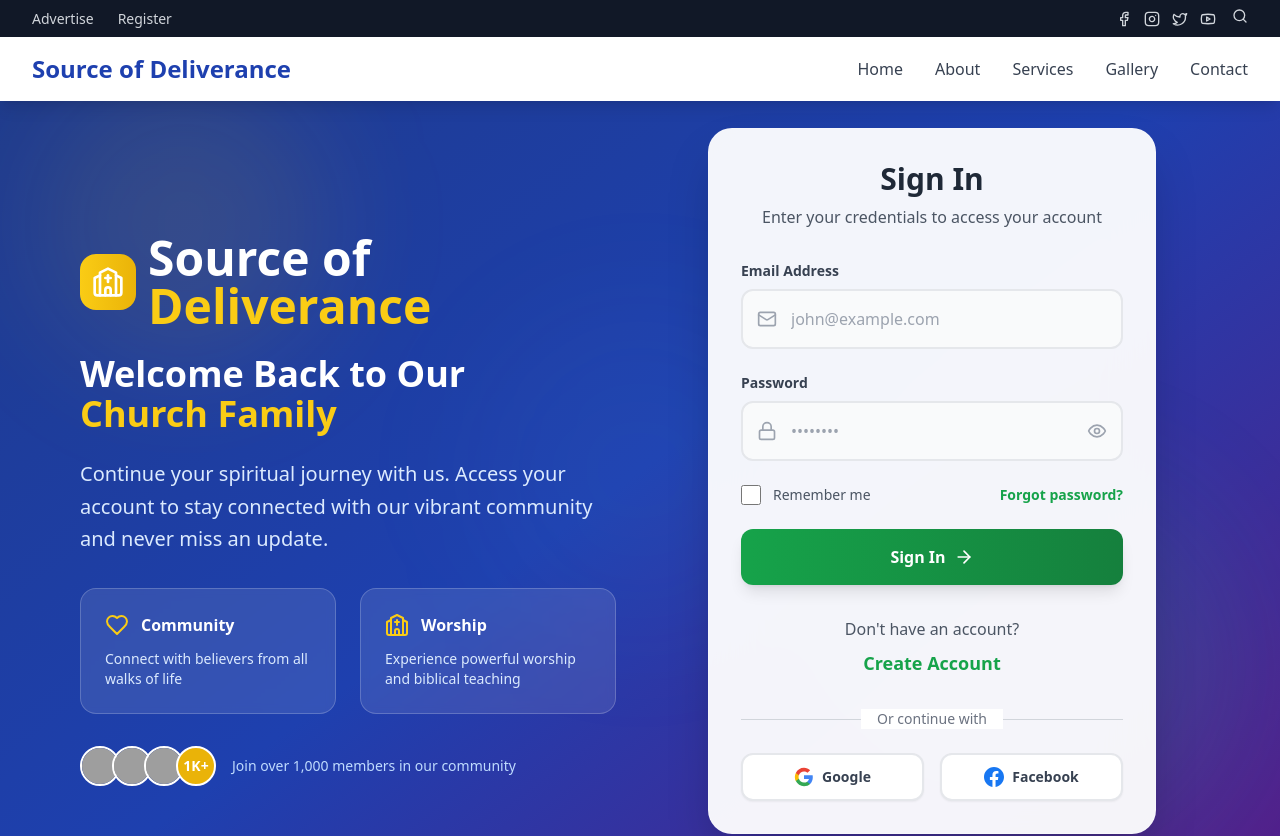
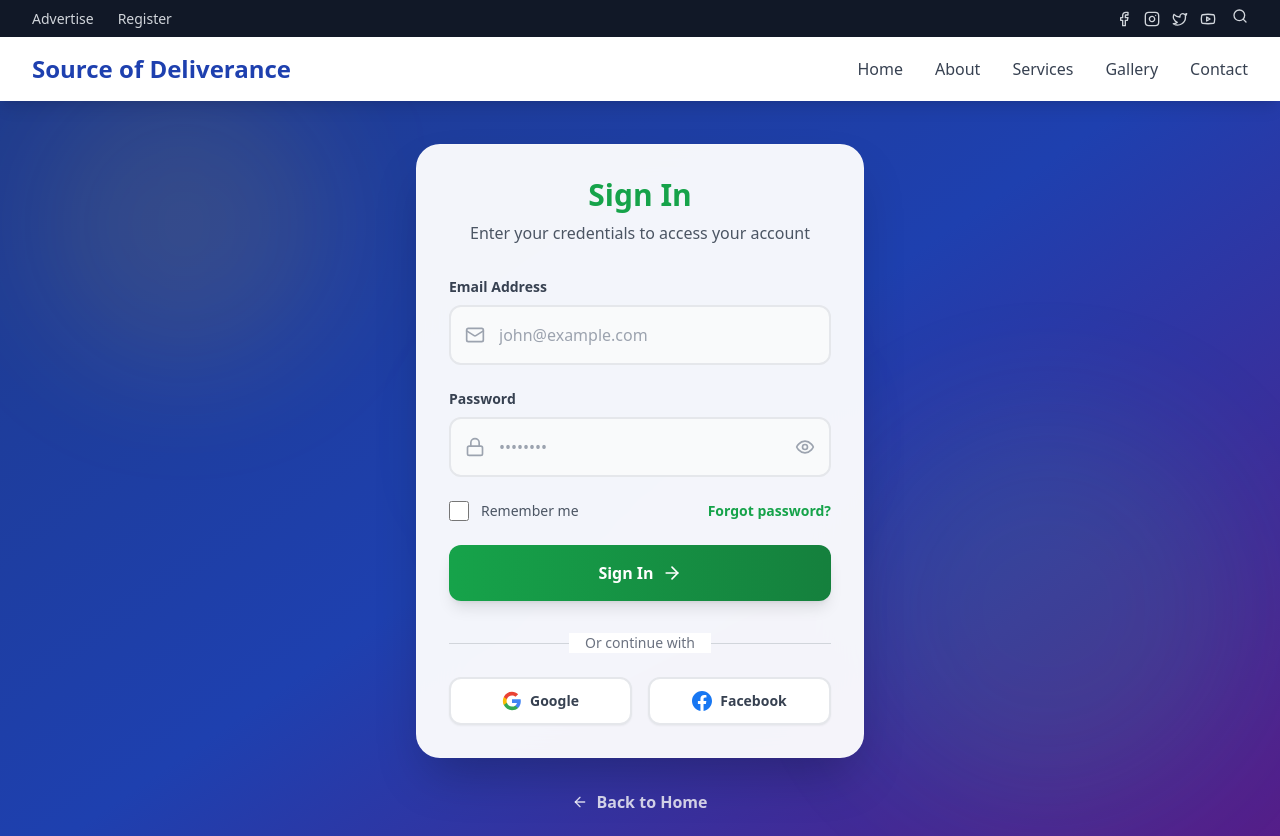
Before and after one commit to Guy1-cmd/Source-of-Deliverance, a React (Vite) app: page /login in a window 1280 px wide. Shown: the top 836 px of the page. Built offline with nearby package versions, Linux system fonts and the light colour scheme; grey boxes are pictures that could not be loaded.

Commit message:
Simplify Login Form - Sign In Only

```diff
--- a/src/pages/Login.tsx
+++ b/src/pages/Login.tsx
@@ -1,19 +1,14 @@
 import React, { useState } from 'react';
 import { Link } from 'react-router-dom';
-import { Eye, EyeOff, Mail, Lock, User, ArrowRight, CheckCircle, Church, Heart } from 'lucide-react';
+import { Eye, EyeOff, Mail, Lock, ArrowRight, CheckCircle } from 'lucide-react';
 
 const Login = () => {
-  const [isLogin, setIsLogin] = useState(true);
   const [showPassword, setShowPassword] = useState(false);
-  const [showConfirmPassword, setShowConfirmPassword] = useState(false);
   const [isSubmitted, setIsSubmitted] = useState(false);
 
   const [formData, setFormData] = useState({
-    firstName: '',
-    lastName: '',
     email: '',
     password: '',
-    confirmPassword: '',
     rememberMe: false
   });
 
@@ -34,27 +29,11 @@ const Login = () => {
     setTimeout(() => {
       setIsSubmitted(false);
       setFormData({
-        firstName: '',
-        lastName: '',
         email: '',
         password: '',
-        confirmPassword: '',
         rememberMe: false
       });
     }, 3000);
-  };
-
-  const toggleForm = () => {
-    setIsLogin(!isLogin);
-    setFormData({
-      firstName: '',
-      lastName: '',
-      email: '',
-      password: '',
-      confirmPassword: '',
-      rememberMe: false
-    });
-    setIsSubmitted(false);
   };
 
   return (
@@ -66,79 +45,14 @@ const Login = () => {
         <div className="absolute top-1/2 left-1/2 transform -translate-x-1/2 -translate-y-1/2 w-80 h-80 bg-blue-400/5 rounded-full blur-3xl"></div>
       </div>
 
-      <div className="relative z-10 max-w-6xl mx-auto px-4 py-12">
-        <div className="grid lg:grid-cols-2 gap-12 items-center">
-          {/* Left Side - Welcome Content */}
-          <div className="text-white space-y-8">
-            <div className="space-y-6">
-              <div className="flex items-center space-x-3">
-                <div className="bg-gradient-to-r from-yellow-400 to-yellow-500 p-3 rounded-2xl">
-                  <Church className="w-8 h-8 text-white" />
-                </div>
-                <h1 className="text-4xl lg:text-5xl font-bold">
-                  Source of <span className="text-yellow-400">Deliverance</span>
-                </h1>
-              </div>
-
-              <h2 className="text-3xl lg:text-4xl font-bold leading-tight">
-                {isLogin ? 'Welcome Back to Our' : 'Join Our Growing'}
-                <span className="block text-yellow-400">Church Family</span>
-              </h2>
-
-              <p className="text-xl text-blue-100 leading-relaxed">
-                {isLogin
-                  ? 'Continue your spiritual journey with us. Access your account to stay connected with our vibrant community and never miss an update.'
-                  : 'Become part of a loving community where faith grows, friendships flourish, and miracles happen every day.'
-                }
-              </p>
-            </div>
-
-            <div className="grid grid-cols-1 sm:grid-cols-2 gap-6">
-              <div className="bg-white/10 backdrop-blur-sm rounded-2xl p-6 border border-white/20">
-                <div className="flex items-center space-x-3 mb-3">
-                  <Heart className="w-6 h-6 text-yellow-400" />
-                  <h3 className="font-semibold">Community</h3>
-                </div>
-                <p className="text-blue-100 text-sm">Connect with believers from all walks of life</p>
-              </div>
-
-              <div className="bg-white/10 backdrop-blur-sm rounded-2xl p-6 border border-white/20">
-                <div className="flex items-center space-x-3 mb-3">
-                  <Church className="w-6 h-6 text-yellow-400" />
-                  <h3 className="font-semibold">Worship</h3>
-                </div>
-                <p className="text-blue-100 text-sm">Experience powerful worship and biblical teaching</p>
-              </div>
-            </div>
-
-            <div className="flex items-center space-x-4 text-blue-200">
-              <div className="flex -space-x-2">
-                <img className="w-10 h-10 rounded-full border-2 border-white" src="https://images.pexels.com/photos/2379004/pexels-photo-2379004.jpeg?auto=compress&cs=tinysrgb&w=100&h=100&dpr=2" alt="Member" />
-                <img className="w-10 h-10 rounded-full border-2 border-white" src="https://images.pexels.com/photos/3763188/pexels-photo-3763188.jpeg?auto=compress&cs=tinysrgb&w=100&h=100&dpr=2" alt="Member" />
-                <img className="w-10 h-10 rounded-full border-2 border-white" src="https://images.pexels.com/photos/2182970/pexels-photo-2182970.jpeg?auto=compress&cs=tinysrgb&w=100&h=100&dpr=2" alt="Member" />
-                <div className="w-10 h-10 rounded-full border-2 border-white bg-yellow-500 flex items-center justify-center text-white font-bold text-sm">
-                  1K+
-                </div>
-              </div>
-              <span className="text-sm">Join over 1,000 members in our community</span>
-            </div>
-          </div>
-
-          {/* Right Side - Form */}
+      <div className="relative z-10 flex items-center justify-center min-h-screen px-4 py-12">
         <div className="w-full max-w-md mx-auto">
           {/* Success Message */}
           {isSubmitted && (
             <div className="bg-gradient-to-r from-green-500 to-green-600 rounded-2xl p-8 text-center mb-8 text-white shadow-2xl">
               <CheckCircle className="w-16 h-16 mx-auto mb-4" />
-                <h3 className="text-2xl font-bold mb-2">
-                  {isLogin ? 'Welcome Back!' : 'Welcome to Our Family!'}
-                </h3>
-                <p className="text-green-100">
-                  {isLogin
-                    ? 'You have been successfully logged in.'
-                    : 'Your account has been created. Welcome to our church family!'
-                  }
-                </p>
+              <h3 className="text-2xl font-bold mb-2">Welcome Back!</h3>
+              <p className="text-green-100">You have been successfully logged in.</p>
             </div>
           )}
 
@@ -146,60 +60,15 @@ const Login = () => {
           {!isSubmitted && (
             <div className="bg-white/95 backdrop-blur-xl rounded-3xl shadow-2xl p-8 border border-white/20">
               <div className="text-center mb-8">
-                  <h3 className="text-3xl font-bold text-gray-800 mb-2">
-                    {isLogin ? 'Sign In' : 'Create Account'}
+                <h3 className="text-3xl font-bold text-green-600 mb-2">
+                  Sign In
                 </h3>
                 <p className="text-gray-600">
-                    {isLogin
-                      ? 'Enter your credentials to access your account'
-                      : 'Fill in your details to join our community'
-                    }
+                  Enter your credentials to access your account
                 </p>
               </div>
 
               <form onSubmit={handleSubmit} className="space-y-6">
-                  {/* Name Fields (Register Only) */}
-                  {!isLogin && (
-                    <div className="grid grid-cols-2 gap-4">
-                      <div className="space-y-2">
-                        <label htmlFor="firstName" className="block text-sm font-semibold text-gray-700">
-                          First Name
-                        </label>
-                        <div className="relative group">
-                          <User className="absolute left-4 top-1/2 transform -translate-y-1/2 text-gray-400 w-5 h-5 group-focus-within:text-green-500 transition-colors" />
-                          <input
-                            type="text"
-                            id="firstName"
-                            name="firstName"
-                            required={!isLogin}
-                            value={formData.firstName}
-                            onChange={handleInputChange}
-                            className="w-full pl-12 pr-4 py-4 border-2 border-gray-200 rounded-xl focus:ring-4 focus:ring-green-500/20 focus:border-green-500 transition-all duration-200 bg-gray-50 focus:bg-white text-gray-800 placeholder-gray-400"
-                            placeholder="John"
-                          />
-                        </div>
-                      </div>
-                      <div className="space-y-2">
-                        <label htmlFor="lastName" className="block text-sm font-semibold text-gray-700">
-                          Last Name
-                        </label>
-                        <div className="relative group">
-                          <User className="absolute left-4 top-1/2 transform -translate-y-1/2 text-gray-400 w-5 h-5 group-focus-within:text-green-500 transition-colors" />
-                          <input
-                            type="text"
-                            id="lastName"
-                            name="lastName"
-                            required={!isLogin}
-                            value={formData.lastName}
-                            onChange={handleInputChange}
-                            className="w-full pl-12 pr-4 py-4 border-2 border-gray-200 rounded-xl focus:ring-4 focus:ring-green-500/20 focus:border-green-500 transition-all duration-200 bg-gray-50 focus:bg-white text-gray-800 placeholder-gray-400"
-                            placeholder="Doe"
-                          />
-                        </div>
-                      </div>
-                    </div>
-                  )}
-
                 {/* Email */}
                 <div className="space-y-2">
                   <label htmlFor="email" className="block text-sm font-semibold text-gray-700">
@@ -247,36 +116,7 @@ const Login = () => {
                   </div>
                 </div>
 
-                  {/* Confirm Password (Register Only) */}
-                  {!isLogin && (
-                    <div className="space-y-2">
-                      <label htmlFor="confirmPassword" className="block text-sm font-semibold text-gray-700">
-                        Confirm Password
-                      </label>
-                      <div className="relative group">
-                        <Lock className="absolute left-4 top-1/2 transform -translate-y-1/2 text-gray-400 w-5 h-5 group-focus-within:text-green-500 transition-colors" />
-                        <input
-                          type={showConfirmPassword ? 'text' : 'password'}
-                          id="confirmPassword"
-                          name="confirmPassword"
-                          required={!isLogin}
-                          value={formData.confirmPassword}
-                          onChange={handleInputChange}
-                          className="w-full pl-12 pr-14 py-4 border-2 border-gray-200 rounded-xl focus:ring-4 focus:ring-green-500/20 focus:border-green-500 transition-all duration-200 bg-gray-50 focus:bg-white text-gray-800 placeholder-gray-400"
-                          placeholder="••••••••"
-                        />
-                        <button
-                          type="button"
-                          onClick={() => setShowConfirmPassword(!showConfirmPassword)}
-                          className="absolute right-4 top-1/2 transform -translate-y-1/2 text-gray-400 hover:text-gray-600 transition-colors"
-                        >
-                          {showConfirmPassword ? <EyeOff className="w-5 h-5" /> : <Eye className="w-5 h-5" />}
-                        </button>
-                      </div>
-                    </div>
-                  )}
-
-                  {/* Remember Me / Terms */}
+                {/* Remember Me / Forgot Password */}
                 <div className="flex items-center justify-between">
                   <label className="flex items-center cursor-pointer">
                     <input
@@ -287,14 +127,12 @@ const Login = () => {
                       className="w-5 h-5 text-green-600 bg-gray-100 border-gray-300 rounded-lg focus:ring-green-500 focus:ring-2"
                     />
                     <span className="ml-3 text-sm text-gray-600 font-medium">
-                        {isLogin ? 'Remember me' : 'I agree to the terms'}
+                      Remember me
                     </span>
                   </label>
-                    {isLogin && (
                   <a href="#" className="text-sm text-green-600 hover:text-green-800 font-semibold transition-colors">
                     Forgot password?
                   </a>
-                    )}
                 </div>
 
                 {/* Submit Button */}
@@ -302,23 +140,10 @@ const Login = () => {
                   type="submit"
                   className="w-full bg-gradient-to-r from-green-600 to-green-700 hover:from-green-700 hover:to-green-800 text-white font-bold py-4 px-6 rounded-xl transition-all duration-300 transform hover:scale-105 shadow-lg hover:shadow-xl flex items-center justify-center group"
                 >
-                    {isLogin ? 'Sign In' : 'Create Account'}
+                  Sign In
                   <ArrowRight className="w-5 h-5 ml-2 group-hover:translate-x-1 transition-transform" />
                 </button>
               </form>
-
-                {/* Toggle Form */}
-                <div className="mt-8 text-center">
-                  <p className="text-gray-600">
-                    {isLogin ? "Don't have an account?" : "Already have an account?"}
-                  </p>
-                  <button
-                    onClick={toggleForm}
-                    className="mt-2 text-green-600 hover:text-green-800 font-bold transition-colors text-lg"
-                  >
-                    {isLogin ? 'Create Account' : 'Sign In'}
-                  </button>
-                </div>
 
               {/* Social Login */}
               <div className="mt-8">
@@ -366,7 +191,6 @@ const Login = () => {
         </div>
       </div>
     </div>
-    </div>
   );
 };
 
```
Lines whose indentation alone changed are shown as unchanged.
